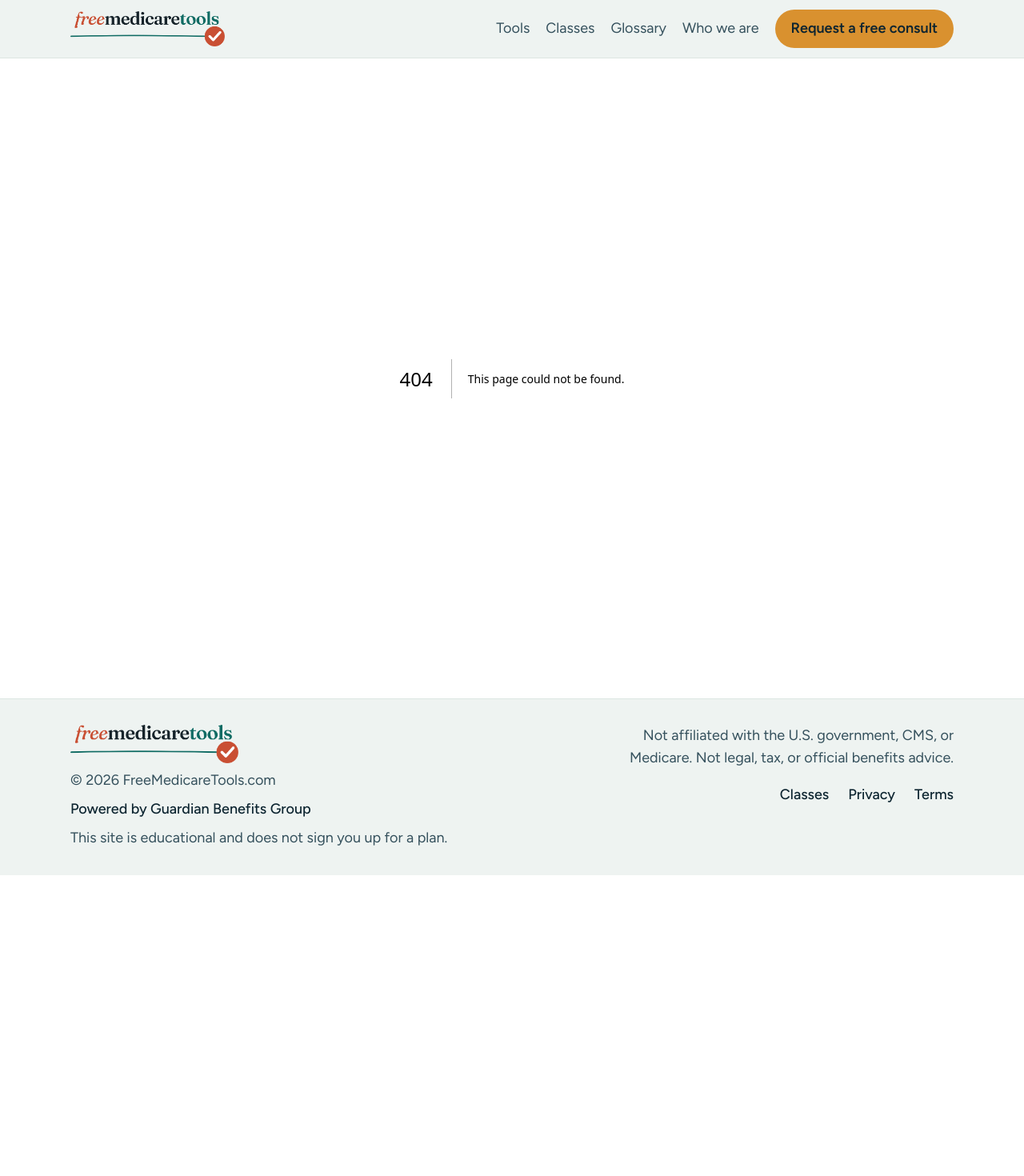
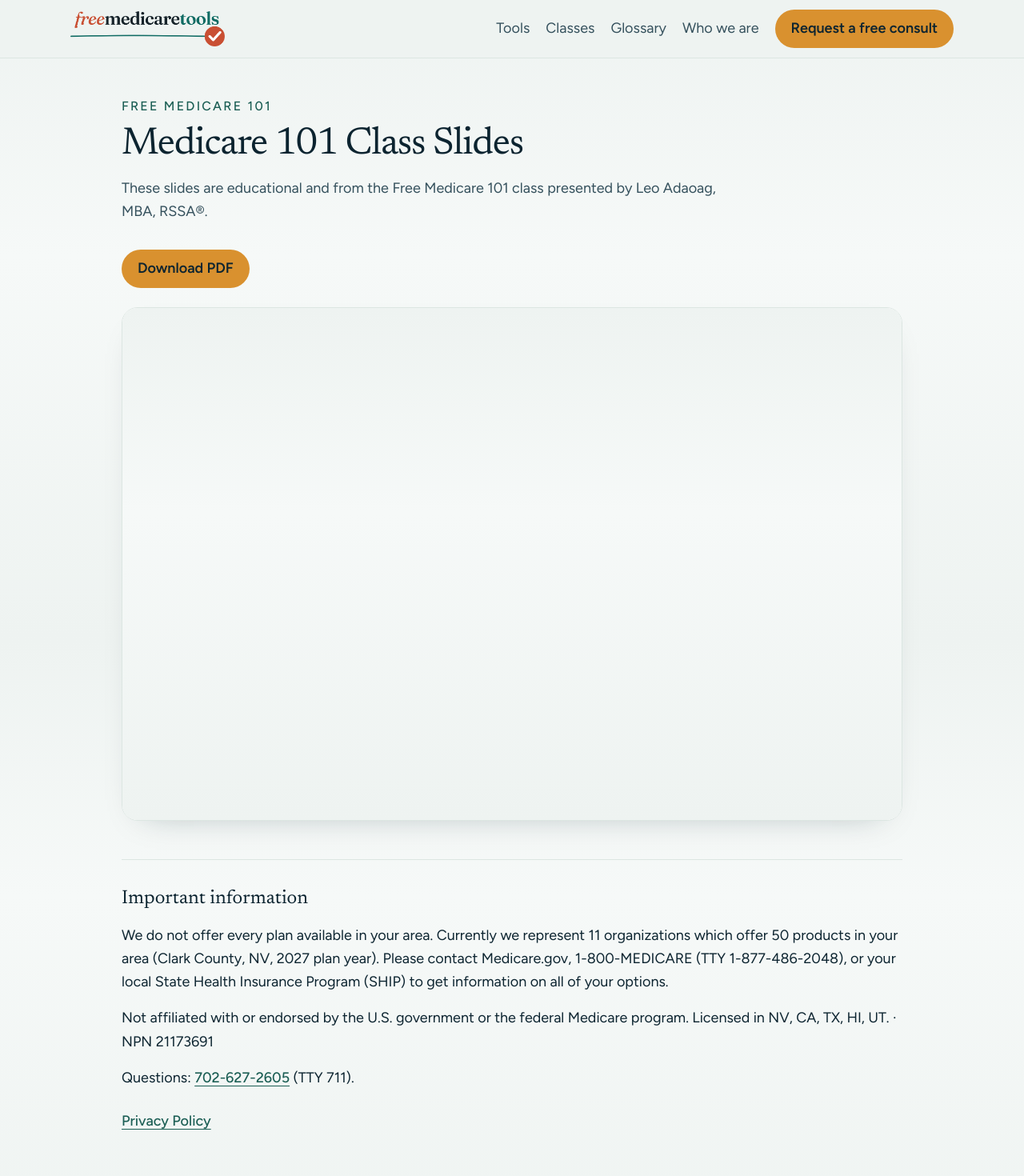
Before and after one commit to leo-gbg/freemedicaretools.com, a Next.js app: page /classes/slides in a window 1280 px wide. Before the commit this address had no page. Shown: the top 1470 px of the page at 80% size. Before the commit the page ends 1094 px from the top, so only its background shows below. Built offline with nearby package versions, Linux system fonts and the light colour scheme.

Commit message:
Add an unlisted page for Medicare 101 class slides.
Attendees can open /classes/slides or the /slides short link to view and download the deck. The page is left out of navigation, the sitemap, and robots.txt so the path is not announced.

Co-authored-by: leo-gbg <leo@guardianbg.com>

```diff
--- a/next.config.mjs
+++ b/next.config.mjs
@@ -3,12 +3,14 @@
 /**
  * Short paths that do not match a real route.
  * Each path is also registered with a trailing slash.
- * Real pages: /, /tools, /classes, /glossary, /research, /privacy, /terms,
- * /tools/<slug>, and the two print routes.
+ * Real pages: /, /tools, /classes, /classes/slides, /glossary, /research,
+ * /privacy, /terms, /tools/<slug>, and the two print routes.
+ * /classes/slides is unlisted. /slides is only a short link to it.
  */
 const SHORT_LINKS = [
   ["/worksheet", "/tools/client-worksheet"],
   ["/class", "/classes"],
+  ["/slides", "/classes/slides"],
   ["/iep", "/tools/iep-timeline"],
   ["/working", "/tools/working-past-65"],
   ["/quiz", "/tools/path-quiz"],
@@ -58,6 +60,13 @@ const nextConfig = {
       },
     ];
   },
+  async headers() {
+    const unlisted = { key: "X-Robots-Tag", value: "noindex, nofollow" };
+    return [
+      { source: "/classes/slides", headers: [unlisted] },
+      { source: "/classes/medicare101-v6.pdf", headers: [unlisted] },
+    ];
+  },
 };
 
 export default nextConfig;
--- a/src/app/classes/page.tsx
+++ b/src/app/classes/page.tsx
@@ -1,6 +1,7 @@
 import type { Metadata } from "next";
 import Link from "next/link";
 import { connection } from "next/server";
+import { ClassDisclosures } from "@/components/class-disclosures";
 import { CLASS_PAGE, formatClassWhen, upcomingClasses } from "@/lib/classes";
 import { btnAmber } from "@/lib/visual";
 
@@ -112,31 +113,7 @@ export default async function ClassesPage() {
         )}
       </section>
 
-      <section className="mt-12 space-y-4 border-t border-[var(--brand-line)] pt-8 text-base leading-relaxed text-[var(--brand-ink)]">
-        <h2 className="font-[family-name:var(--font-display)] text-2xl text-[var(--brand-ink)]">
-          Important information
-        </h2>
-        <p>{CLASS_PAGE.tpmo}</p>
-        <p>{CLASS_PAGE.affiliation}</p>
-        <p>
-          {CLASS_PAGE.questionsLabel}{" "}
-          <a
-            href={CLASS_PAGE.phoneHref}
-            className="font-medium text-[var(--brand-teal-deep)] underline underline-offset-4"
-          >
-            {CLASS_PAGE.phoneDisplay}
-          </a>{" "}
-          {CLASS_PAGE.tty}
-        </p>
-        <p>
-          <Link
-            href="/privacy"
-            className="inline-flex min-h-12 items-center font-medium text-[var(--brand-teal-deep)] underline underline-offset-4"
-          >
-            {CLASS_PAGE.privacyLabel}
-          </Link>
-        </p>
-      </section>
+      <ClassDisclosures />
     </div>
   );
 }
--- /dev/null
+++ b/src/app/classes/slides/page.tsx
@@ -0,0 +1,55 @@
+import type { Metadata } from "next";
+import { ClassDisclosures } from "@/components/class-disclosures";
+import { btnAmber, btnOutline } from "@/lib/visual";
+
+const SLIDES_PDF = "/classes/medicare101-v6.pdf";
+const SLIDES_FILENAME = "medicare101-v6.pdf";
+
+export const metadata: Metadata = {
+  title: "Medicare 101 Class Slides",
+  description:
+    "Educational slides from the Free Medicare 101 class presented by Leo Adaoag, MBA, RSSA®.",
+  robots: { index: false, follow: false },
+};
+
+export default function ClassSlidesPage() {
+  return (
+    <div className="mx-auto max-w-5xl px-4 py-12 sm:px-6">
+      <p className="text-sm font-medium tracking-[0.14em] text-[var(--brand-teal-deep)] uppercase">
+        Free Medicare 101
+      </p>
+      <h1 className="mt-3 font-[family-name:var(--font-display)] text-4xl tracking-tight text-balance text-[var(--brand-ink)] sm:text-5xl">
+        Medicare 101 Class Slides
+      </h1>
+      <p className="mt-4 max-w-3xl text-lg leading-relaxed text-[var(--brand-ink-soft)]">
+        These slides are educational and from the Free Medicare 101 class presented by Leo Adaoag,
+        MBA, RSSA®.
+      </p>
+
+      <div className="mt-8 flex flex-col gap-3 sm:flex-row">
+        <a href={SLIDES_PDF} download={SLIDES_FILENAME} className={`${btnAmber} w-full sm:w-auto`}>
+          Download PDF
+        </a>
+        <a
+          href={SLIDES_PDF}
+          target="_blank"
+          rel="noopener noreferrer"
+          className={`${btnOutline} w-full sm:w-auto md:hidden`}
+        >
+          View the slides
+          <span className="sr-only">, opens in a new tab</span>
+        </a>
+      </div>
+
+      <div className="mt-6 hidden overflow-hidden rounded-[20px] border border-[var(--brand-line)] bg-white shadow-[0_16px_40px_-28px_rgba(12,36,48,0.35)] md:block">
+        <iframe
+          title="Medicare 101 class slides"
+          src={SLIDES_PDF}
+          className="h-[min(80vh,52rem)] min-h-[28rem] w-full bg-white"
+        />
+      </div>
+
+      <ClassDisclosures />
+    </div>
+  );
+}
--- a/src/app/robots.ts
+++ b/src/app/robots.ts
@@ -6,6 +6,9 @@ export default function robots(): MetadataRoute.Robots {
     rules: {
       userAgent: "*",
       allow: "/",
+      // Print routes only. Do not Disallow /classes/slides: that line would
+      // publish the unlisted path. The page sends noindex, nofollow and is
+      // left out of the sitemap.
       disallow: ["/tools/client-worksheet/print", "/tools/med-supp-compare/print"],
     },
     sitemap: `${BRAND.url}/sitemap.xml`,
--- a/src/app/sitemap.ts
+++ b/src/app/sitemap.ts
@@ -3,6 +3,7 @@ import { BRAND } from "@/lib/brand";
 import { TOOLS } from "@/lib/medicare/tools";
 
 export default function sitemap(): MetadataRoute.Sitemap {
+  // /classes/slides stays off this list. It is an unlisted attendee page.
   const paths = ["", "/tools", "/classes", "/glossary", "/research", "/privacy", "/terms", ...TOOLS.map((tool) => `/tools/${tool.slug}`)];
   return paths.map((path) => ({
     url: `${BRAND.url}${path}`,
--- /dev/null
+++ b/src/components/class-disclosures.tsx
@@ -0,0 +1,33 @@
+import Link from "next/link";
+import { CLASS_PAGE } from "@/lib/classes";
+
+/** CMS TPMO disclaimer, licensing line, and contact line shared by class pages. */
+export function ClassDisclosures() {
+  return (
+    <section className="mt-12 space-y-4 border-t border-[var(--brand-line)] pt-8 text-base leading-relaxed text-[var(--brand-ink)]">
+      <h2 className="font-[family-name:var(--font-display)] text-2xl text-[var(--brand-ink)]">
+        Important information
+      </h2>
+      <p>{CLASS_PAGE.tpmo}</p>
+      <p>{CLASS_PAGE.affiliation}</p>
+      <p>
+        {CLASS_PAGE.questionsLabel}{" "}
+        <a
+          href={CLASS_PAGE.phoneHref}
+          className="font-medium text-[var(--brand-teal-deep)] underline underline-offset-4"
+        >
+          {CLASS_PAGE.phoneDisplay}
+        </a>{" "}
+        {CLASS_PAGE.tty}
+      </p>
+      <p>
+        <Link
+          href="/privacy"
+          className="inline-flex min-h-12 items-center font-medium text-[var(--brand-teal-deep)] underline underline-offset-4"
+        >
+          {CLASS_PAGE.privacyLabel}
+        </Link>
+      </p>
+    </section>
+  );
+}
```
Also changed, not shown: 1 other file (tests, documents, lock files or other folders).
